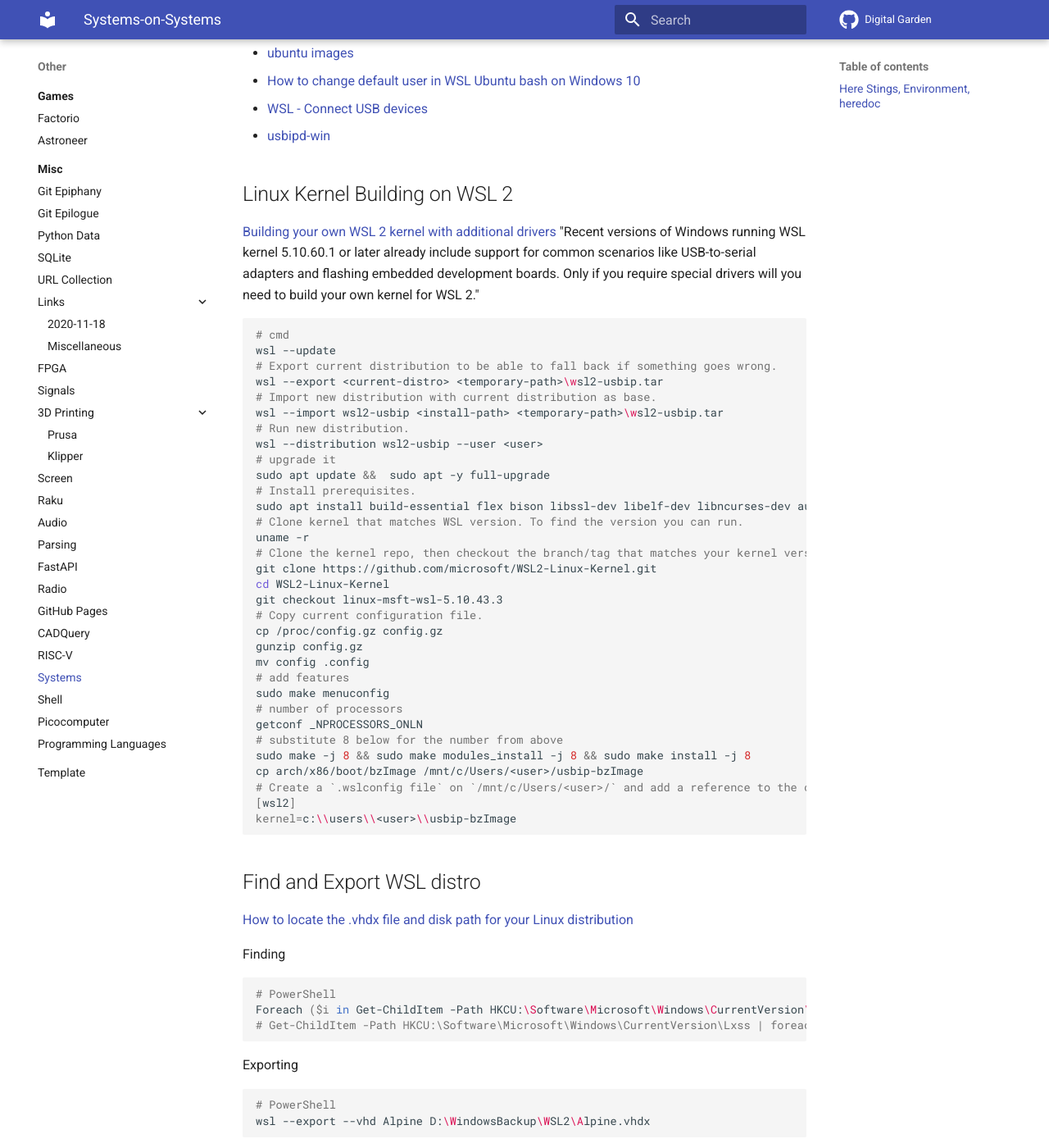
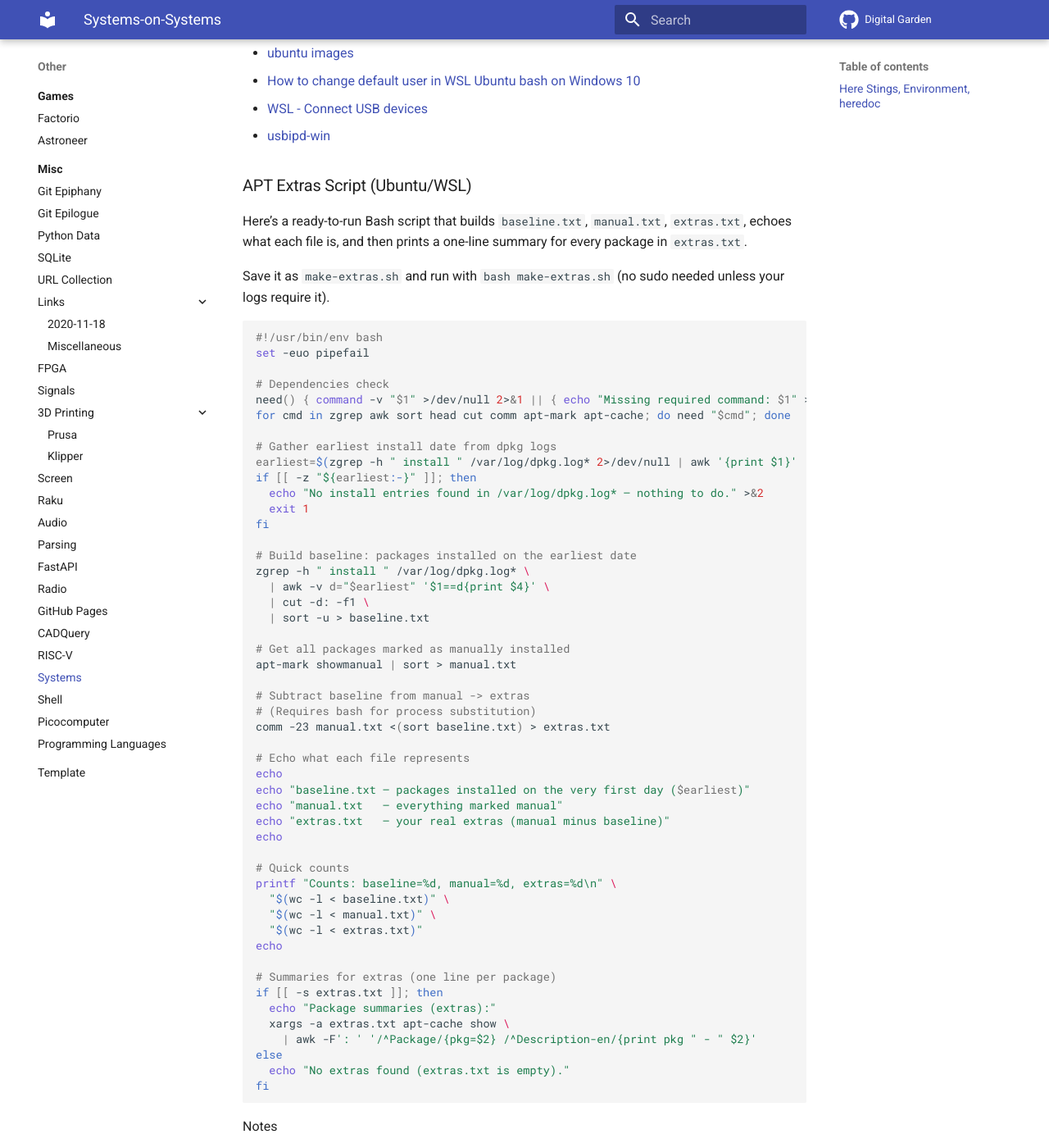
Before and after one commit to jchidley/mkdocs-material-test, an MkDocs documentation site: the page built from docs/Other/2023-09-24-Systems-on-Systems.md, in a window 1280 px wide and 1400 px high, scrolled down 4078 px. Shown: the whole window at 82% size. Built offline with MkDocs 1.6.1 and Material for MkDocs 9.7.7, drawn with Linux system fonts in a browser that asks for light colours; comment, search, counter and statistics services are not loaded; some of the changed text lies outside the part shown.

Commit message:
docs(wsl): add APT extras script and usage/cleanup notes
Add ready-to-run make-extras.sh snippet to the WSL section. Builds baseline.txt, manual.txt, extras.txt and prints package summaries. Include notes on output location, overwrites, and cleanup.

````diff
--- a/docs/Other/2023-09-24-Systems-on-Systems.md
+++ b/docs/Other/2023-09-24-Systems-on-Systems.md
@@ -188,6 +188,70 @@
 - [How to change default user in WSL Ubuntu bash on Windows 10](https://askubuntu.com/questions/816732/how-to-change-default-user-in-wsl-ubuntu-bash-on-windows-10)
 - [WSL - Connect USB devices](https://learn.microsoft.com/en-us/windows/wsl/connect-usb)
 - [usbipd-win](https://github.com/dorssel/usbipd-win)
+
+### APT Extras Script (Ubuntu/WSL)
+
+Here’s a ready-to-run Bash script that builds `baseline.txt`, `manual.txt`, `extras.txt`, echoes what each file is, and then prints a one-line summary for every package in `extras.txt`.
+
+Save it as `make-extras.sh` and run with `bash make-extras.sh` (no sudo needed unless your logs require it).
+
+```bash
+#!/usr/bin/env bash
+set -euo pipefail
+
+# Dependencies check
+need() { command -v "$1" >/dev/null 2>&1 || { echo "Missing required command: $1" >&2; exit 1; }; }
+for cmd in zgrep awk sort head cut comm apt-mark apt-cache; do need "$cmd"; done
+
+# Gather earliest install date from dpkg logs
+earliest=$(zgrep -h " install " /var/log/dpkg.log* 2>/dev/null | awk '{print $1}' | sort | head -n1 || true)
+if [[ -z "${earliest:-}" ]]; then
+  echo "No install entries found in /var/log/dpkg.log* — nothing to do." >&2
+  exit 1
+fi
+
+# Build baseline: packages installed on the earliest date
+zgrep -h " install " /var/log/dpkg.log* \
+  | awk -v d="$earliest" '$1==d{print $4}' \
+  | cut -d: -f1 \
+  | sort -u > baseline.txt
+
+# Get all packages marked as manually installed
+apt-mark showmanual | sort > manual.txt
+
+# Subtract baseline from manual -> extras
+# (Requires bash for process substitution)
+comm -23 manual.txt <(sort baseline.txt) > extras.txt
+
+# Echo what each file represents
+echo
+echo "baseline.txt – packages installed on the very first day ($earliest)"
+echo "manual.txt   – everything marked manual"
+echo "extras.txt   – your real extras (manual minus baseline)"
+echo
+
+# Quick counts
+printf "Counts: baseline=%d, manual=%d, extras=%d\n" \
+  "$(wc -l < baseline.txt)" \
+  "$(wc -l < manual.txt)" \
+  "$(wc -l < extras.txt)"
+echo
+
+# Summaries for extras (one line per package)
+if [[ -s extras.txt ]]; then
+  echo "Package summaries (extras):"
+  xargs -a extras.txt apt-cache show \
+    | awk -F': ' '/^Package/{pkg=$2} /^Description-en/{print pkg " - " $2}'
+else
+  echo "No extras found (extras.txt is empty)."
+fi
+```
+
+Notes
+
+- Output files are written to the current working directory (`baseline.txt`, `manual.txt`, `extras.txt`).
+- Re-running the script overwrites these files with fresh results.
+- Clean up with: `rm -f baseline.txt manual.txt extras.txt`.
 
 ## Linux Kernel Building on WSL 2
 
````
